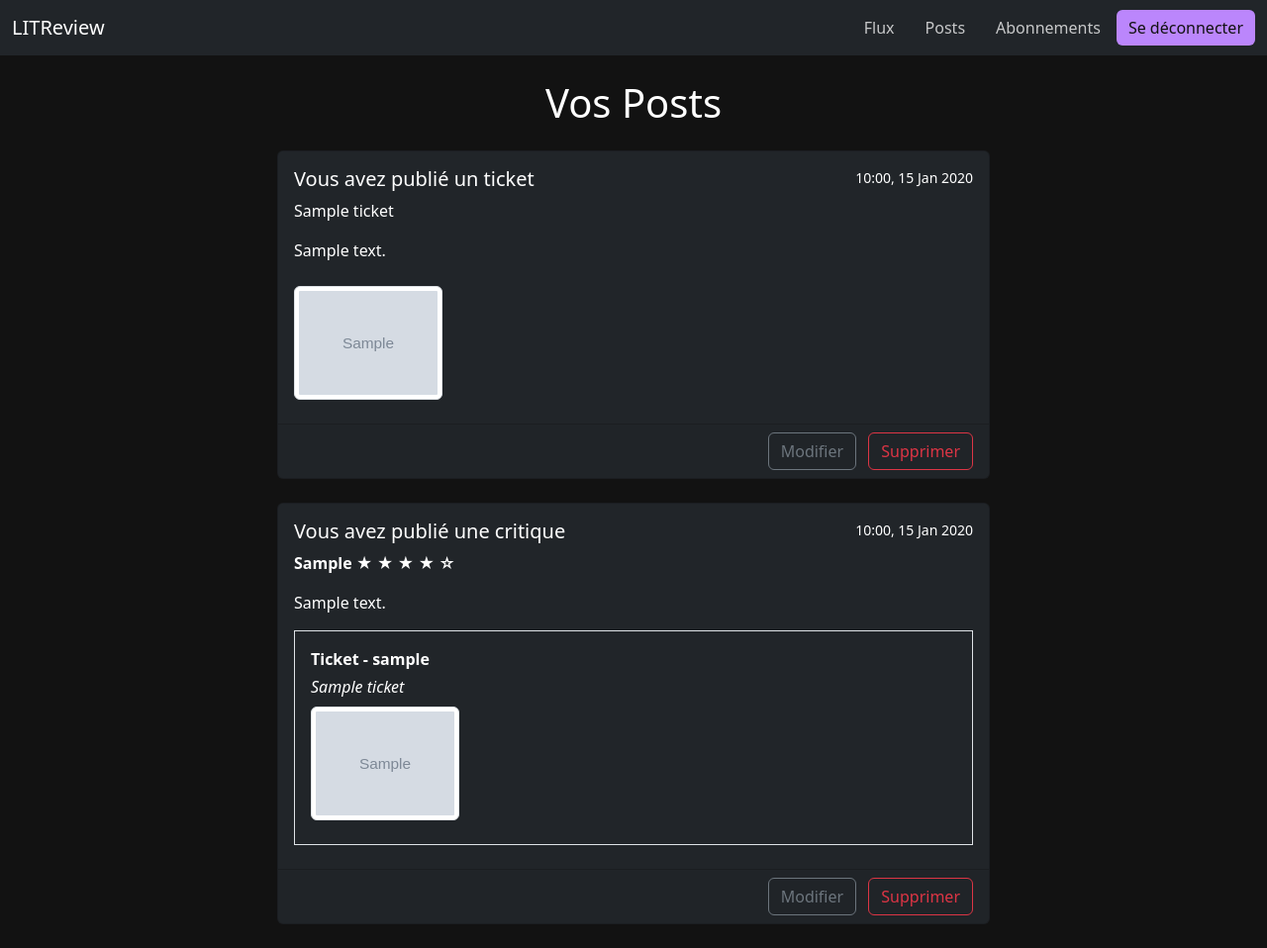
After one commit to alinacharon/LITReview, a Django app: page /reviews/posts/ in a window 1280 px wide. The commit adds this page. Shown: the whole page at 99% size. Run offline with Django 5.2, Linux system fonts and the light colour scheme; a user stored in the database is signed in; tables that the repository leaves empty hold one stand-in row (values such as "Sample post"); grey boxes marked "Sample" are stand-in pictures.

Commit message:
Added posts

```diff
--- a/reviews/templates/reviews/create_review.html
+++ b/reviews/templates/reviews/create_review.html
@@ -56,7 +56,7 @@
             </div>
             <div class="mb-3">
                 <label for="id_comment" class="form-label">Commentaire</label>
-                {{ review_form.comment }} <!-- Correct rendering of the textarea field -->
+                {{ review_form.comment }}
             </div>
         </div>
     </div>
--- /dev/null
+++ b/reviews/templates/reviews/posts.html
@@ -0,0 +1,75 @@
+{% extends 'base.html' %}
+
+{% block title %}Vos Posts{% endblock %}
+
+{% block content %}
+<div class="container">
+    <h1 class="text-center my-4">Vos Posts</h1>
+
+    <div class="row">
+        <div class="col-md-8 offset-md-2">
+            {% if posts %}
+                {% for post in posts %}
+                    {% if post.type == 'review' %}
+                        <div class="card bg-dark text-white mb-4">
+                            <div class="card-body">
+                                <div class="d-flex justify-content-between">
+                                    <h5 class="card-title">Vous avez publié une critique</h5>
+                                    <small class="text-white">{{ post.object.created_at|date:"H:i, d M Y" }}</small>
+                                </div>
+                                <p class="card-text">
+                                    <strong class="review-headline">
+                                        <span class="headline-text">{{ post.object.headline }}</span>
+                                        <span class="rating-stars">
+                                            {% for i in "12345" %}
+                                                {% if i|slice:":1" <= post.object.rating|stringformat:"i" %}
+                                                    ★
+                                                {% else %}
+                                                    ☆
+                                                {% endif %}
+                                            {% endfor %}
+                                        </span>
+                                    </strong>
+                                </p>
+                                <p class="card-text">{{ post.object.comment }}</p>
+                                <div class="border p-3 mb-2">
+                                    <p class="mb-1"><strong>Ticket - {{ post.object.ticket.user.username }}</strong></p>
+                                    <p class="mb-0"><em>{{ post.object.ticket.title }}</em></p>
+
+                                    {% if post.object.ticket.image %}
+                                        <img src="{{ post.object.ticket.image.url }}" alt="{{ post.object.ticket.title }}" class="img-thumbnail mt-2 mb-2" style="max-width: 150px;">
+                                    {% endif %}
+                                </div>
+                            </div>
+                            <div class="card-footer text-end">
+                                <a href="{% url 'edit_review' post.object.id %}" class="btn btn-outline-secondary me-2">Modifier</a>
+                                <a href="{% url 'delete_review' post.object.id %}" class="btn btn-outline-danger">Supprimer</a>
+                            </div>
+                        </div>
+                    {% elif post.type == 'ticket' %}
+                        <div class="card bg-dark text-white mb-4">
+                            <div class="card-body">
+                                <div class="d-flex justify-content-between">
+                                    <h5 class="card-title">Vous avez publié un ticket</h5>
+                                    <small class="text-white">{{ post.object.created_at|date:"H:i, d M Y" }}</small>
+                                </div>
+                                <p class="card-text">{{ post.object.title }}</p>
+                                <p class="card-text">{{ post.object.description }}</p>
+                                {% if post.object.image %}
+                                    <img src="{{ post.object.image.url }}" alt="{{ post.object.title }}" class="img-thumbnail mt-2 mb-2" style="max-width: 150px;">
+                                {% endif %}
+                            </div>
+                            <div class="card-footer text-end">
+                                <a href="{% url 'edit_ticket' post.object.id %}" class="btn btn-outline-secondary me-2">Modifier</a>
+                                <a href="{% url 'delete_ticket' post.object.id %}" class="btn btn-outline-danger">Supprimer</a>
+                            </div>
+                        </div>
+                    {% endif %}
+                {% endfor %}
+            {% else %}
+                <p class="text-center">Vous n'avez publié aucun post.</p>
+            {% endif %}
+        </div>
+    </div>
+</div>
+{% endblock %}
--- a/reviews/urls.py
+++ b/reviews/urls.py
@@ -6,4 +6,9 @@ urlpatterns = [
     path('create-ticket/', views.create_ticket, name='create_ticket'),
     path('create-review-without-ticket/', views.create_review_without_ticket, name='create_review_without_ticket'),
     path('', views.feed, name='feed'),
+    path('posts/', views.user_posts, name='user_posts'),
+    path('edit-ticket/<int:ticket_id>/', views.edit_ticket, name='edit_ticket'),
+    path('edit-review/<int:review_id>/', views.edit_review, name='edit_review'),
+    path('delete-ticket/<int:ticket_id>/', views.delete_ticket, name='delete_ticket'),
+    path('delete-review/<int:review_id>/', views.delete_review, name='delete_review'),
 ]
--- a/reviews/views.py
+++ b/reviews/views.py
@@ -3,14 +3,13 @@ from django.contrib.auth.decorators import login_required
 from .models import Ticket, Review
 from .forms import ReviewForm, TicketForm
 from itertools import chain
+from django.http import HttpResponseForbidden
 
 @login_required
 def feed(request):
-    # Fetch all tickets and reviews
     tickets = Ticket.objects.all().order_by('-created_at')
     reviews = Review.objects.all().order_by('-created_at')
 
-    # Combine and sort the posts
     posts = sorted(
         chain(
             [{'type': 'ticket', 'object': ticket} for ticket in tickets],
@@ -40,6 +39,7 @@ def create_ticket(request):
 
     return render(request, 'reviews/create_ticket.html')
 
+
 @login_required
 def create_review(request, ticket_id=None):
     ticket = get_object_or_404(Ticket, id=ticket_id)
@@ -64,6 +64,7 @@ def create_review(request, ticket_id=None):
     }
 
     return render(request, 'reviews/create_review.html', context)
+
 
 @login_required
 def create_review_without_ticket(request):
@@ -90,3 +91,85 @@ def create_review_without_ticket(request):
         'review_form': review_form,
     }
     return render(request, 'reviews/create_review_without_ticket.html', context)
+
+@login_required
+def user_posts(request):
+    user = request.user
+
+    tickets = Ticket.objects.filter(user=user).order_by('-created_at')
+    reviews = Review.objects.filter(user=user).order_by('-created_at')
+
+    posts = sorted(
+        chain(
+            [{'type': 'ticket', 'object': ticket} for ticket in tickets],
+            [{'type': 'review', 'object': review} for review in reviews],
+        ),
+        key=lambda post: post['object'].created_at,
+        reverse=True
+    )
+
+    return render(request, 'reviews/posts.html', {'posts': posts})
+
+
+@login_required
+def edit_ticket(request, ticket_id):
+    ticket = get_object_or_404(Ticket, id=ticket_id)
+
+    if ticket.user != request.user:
+        return HttpResponseForbidden("Vous ne pouvez pas modifier ce ticket.")
+
+    if request.method == 'POST':
+        form = TicketForm(request.POST, request.FILES, instance=ticket)
+        if form.is_valid():
+            form.save()
+            return redirect('posts')
+    else:
+        form = TicketForm(instance=ticket)
+
+    return render(request, 'reviews/edit_ticket.html', {'form': form, 'ticket': ticket})
+
+
+@login_required
+def edit_review(request, review_id):
+    review = get_object_or_404(Review, id=review_id)
+
+    if review.user != request.user:
+        return HttpResponseForbidden("Vous ne pouvez pas modifier cette critique.")
+
+    if request.method == 'POST':
+        form = ReviewForm(request.POST, instance=review)
+        if form.is_valid():
+            form.save()
+            return redirect('posts')
+    else:
+        form = ReviewForm(instance=review)
+
+    return render(request, 'reviews/edit_review.html', {'form': form, 'review': review})
+
+
+@login_required
+def delete_ticket(request, ticket_id):
+    ticket = get_object_or_404(Ticket, id=ticket_id)
+
+    if request.method == 'POST':
+        if request.POST.get('confirm') == 'yes':
+            ticket.delete()
+            return redirect('user_posts')
+        else:
+            return redirect('user_posts')
+
+    return render(request, 'reviews/delete_ticket.html', {'ticket': ticket})
+
+
+@login_required
+def delete_review(request, review_id):
+    review = get_object_or_404(Review, id=review_id)
+
+    if request.method == 'POST':
+        if request.POST.get('confirm') == 'yes':
+            review.delete()
+            return redirect('user_posts')
+        else:
+            return redirect('user_posts')
+
+    return render(request, 'reviews/delete_review.html', {'review': review})
--- a/templates/base.html
+++ b/templates/base.html
@@ -88,7 +88,7 @@
               <a class="nav-link" href="{% url 'feed' %}">Flux</a>
             </li>
             <li class="nav-item">
-              <a class="nav-link" href="#">Posts</a>
+              <a class="nav-link" href="{% url 'user_posts' %}">Posts</a>
             </li>
             <li class="nav-item">
               <a class="nav-link" href="#">Abonnements</a>
```
Also changed, not shown: reviews/templates/reviews/delete_review.html (added, +22 -0 lines), reviews/templates/reviews/delete_ticket.html (added, +22 -0 lines), reviews/models.py (line endings or trailing spaces).
